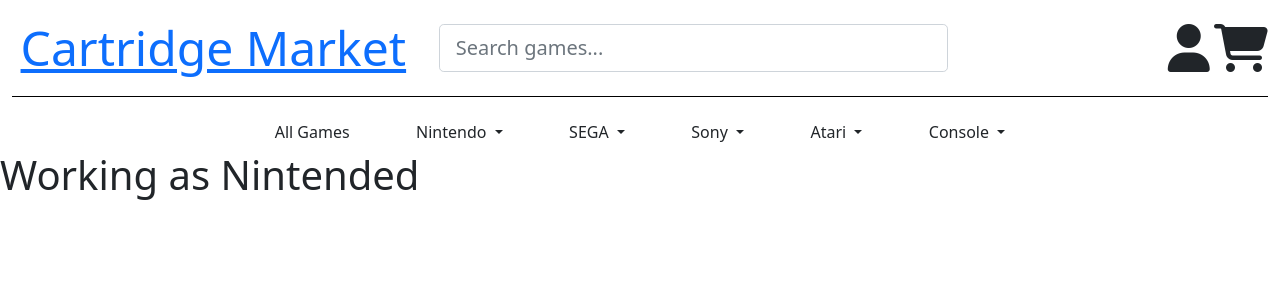
After one commit to MichaelCWalsh7/Cartridge-Market, a Django app: page /products/ in a window 1280 px wide. The commit adds this page. Shown: the top 300 px of the page. Run offline with Django 3.2, Linux system fonts and the light colour scheme; some libraries are stand-ins or nearby versions.

Commit message:
Add 'all games' template to urls & views

```diff
--- a/cartridge_market/urls.py
+++ b/cartridge_market/urls.py
@@ -22,4 +22,5 @@ urlpatterns = [
     path('admin/', admin.site.urls),
     path('accounts/', include('allauth.urls')),
     path('', include('home.urls')),
+    path('products/', include('products.urls')),
 ] + static(settings.MEDIA_URL, document_root=settings.MEDIA_ROOT)
--- /dev/null
+++ b/products/templates/products/all_games.html
@@ -0,0 +1,6 @@
+{% extends 'base.html' %}
+{% load static %}
+
+{% block content %}
+    <h1>Working as Nintended</h1>
+{% endblock %}
--- /dev/null
+++ b/products/urls.py
@@ -0,0 +1,10 @@
+"""
+List of urls for the Products app
+"""
+
+from django.urls import path
+from . import views
+
+urlpatterns = [
+    path('', views.all_games, name='all_games'),
+]
--- a/products/views.py
+++ b/products/views.py
@@ -1,3 +1,19 @@
+"""
+Views difined for the 'home' app
+"""
+# pylint: disable=no-member
 from django.shortcuts import render
+from products.models import Game
 
-# Create your views here.
+
+def all_games(request):
+    """
+    A view to show all games currently available on the site.
+    """
+    games = Game.objects.all()
+
+    context = {
+        'games': games,
+    }
+
+    return render(request, 'products/all_games.html', context)
--- a/templates/includes/main-nav.html
+++ b/templates/includes/main-nav.html
@@ -18,7 +18,7 @@
         <div class="col-8 offset-md-2">
             <ul class="navbar-nav">
                 <li class="nav-item">
-                    <a href="#" class="btn" id="mainNavAllGamesLink">
+                    <a href="{% url 'all_games' %}" class="btn" id="mainNavAllGamesLink">
                         All Games
                     </a>
                 </li>
--- a/templates/includes/mobile-nav.html
+++ b/templates/includes/mobile-nav.html
@@ -6,7 +6,7 @@
                 <i class="fas fa-bars mobile-nav-icon"></i>
             </button>
             <ul class="dropdown-menu" aria-labelledby="mobileDropdownMenuButton">
-                <li><a class="dropdown-item" href="#" id="mobileNavNintendo">All Games</a></li>
+                <li><a class="dropdown-item" href="{% url 'all_games' %}" id="mobileNavNintendo">All Games</a></li>
                 <li><a class="dropdown-item" href="#" id="mobileNavNintendo">Nintendo</a></li>
                 <li><a class="dropdown-item" href="#" id="mobileNavSega">Sega</a></li>
                 <li><a class="dropdown-item" href="#" id="mobileNavSony">Sony</a></li>
```
